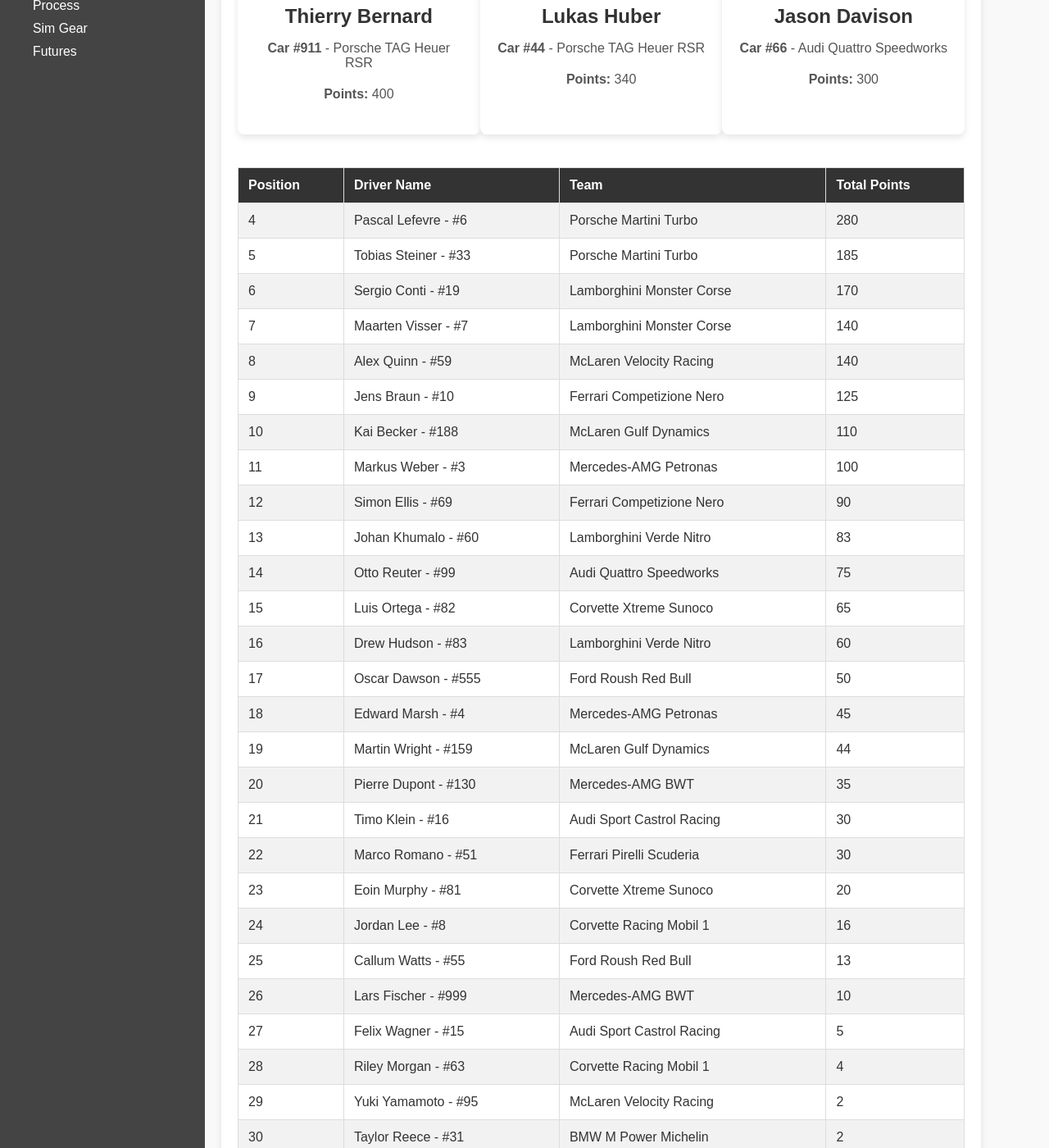
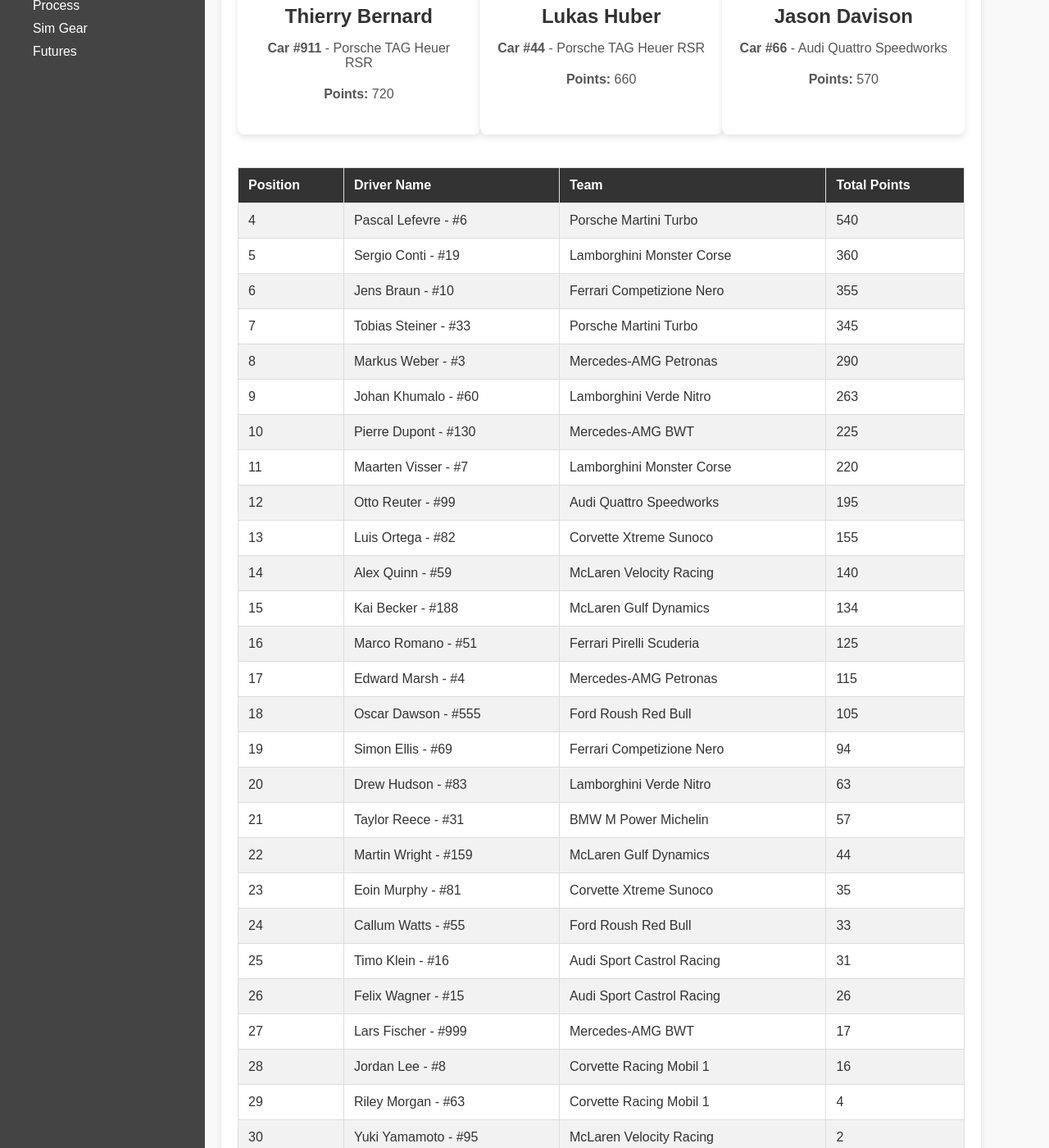
Before and after one commit to jadavison91/jadavison91.github.io, a Jekyll site: the page built from gt3_standings.html, in a window 1280 px wide and 1400 px high, scrolled down 253 px. Shown: the whole window at 82% size. Built offline with Jekyll 4.4.1, drawn with Linux system fonts in a browser that asks for light colours; some of the changed text lies outside the part shown.

```diff
--- a/gt3_standings.html
+++ b/gt3_standings.html
@@ -1,6 +1,6 @@
 ---
 layout: default
-title: GT3 Season Standings
+title: GT3 Season: Standings
 ---
 
     <!-- Main Content -->
@@ -15,21 +15,21 @@ title: GT3 Season Standings
                 <img src="/resources/profile_bernard.webp" alt="Photo of Thierry Bernard">
                 <h2>Thierry Bernard</h2>
                 <p><strong>Car #911</strong> - Porsche TAG Heuer RSR</p>
-            <p><strong>Points:</strong> 400</p>
+                <p><strong>Points:</strong> 720</p>
             </div>
 
             <div class="card">
                 <img src="/resources/profile_huber.webp" alt="Photo of Lukas Huber">
                 <h2>Lukas Huber</h2>
                 <p><strong>Car #44</strong> - Porsche TAG Heuer RSR</p>
-            <p><strong>Points:</strong> 340</p>
+                <p><strong>Points:</strong> 660</p>
             </div>
 
             <div class="card">
                 <img src="/resources/profile_davison.webp" alt="Photo of Jason Davison">
                 <h2>Jason Davison</h2>
                 <p><strong>Car #66</strong> - Audi Quattro Speedworks</p>
-            <p><strong>Points:</strong> 300</p>
+                <p><strong>Points:</strong> 570</p>
             </div>
 
         </div>
@@ -45,188 +45,188 @@ title: GT3 Season Standings
                 <td>4</td>
                 <td>Pascal Lefevre - #6</td>
                 <td>Porsche Martini Turbo</td>
-            <td>280</td>
+                <td>540</td>
             </tr>
 
             <tr>
                 <td>5</td>
-            <td>Tobias Steiner - #33</td>
-            <td>Porsche Martini Turbo</td>
-            <td>185</td>
+                <td>Sergio Conti - #19</td>
+                <td>Lamborghini Monster Corse</td>
+                <td>360</td>
             </tr>
 
             <tr>
                 <td>6</td>
-            <td>Sergio Conti - #19</td>
-            <td>Lamborghini Monster Corse</td>
-            <td>170</td>
+                <td>Jens Braun - #10</td>
+                <td>Ferrari Competizione Nero</td>
+                <td>355</td>
             </tr>
 
             <tr>
                 <td>7</td>
-            <td>Maarten Visser - #7</td>
-            <td>Lamborghini Monster Corse</td>
-            <td>140</td>
+                <td>Tobias Steiner - #33</td>
+                <td>Porsche Martini Turbo</td>
+                <td>345</td>
             </tr>
 
             <tr>
                 <td>8</td>
+                <td>Markus Weber - #3</td>
+                <td>Mercedes-AMG Petronas</td>
+                <td>290</td>
+            </tr>
+
+            <tr>
+                <td>9</td>
+                <td>Johan Khumalo - #60</td>
+                <td>Lamborghini Verde Nitro</td>
+                <td>263</td>
+            </tr>
+
+            <tr>
+                <td>10</td>
+                <td>Pierre Dupont - #130</td>
+                <td>Mercedes-AMG BWT</td>
+                <td>225</td>
+            </tr>
+
+            <tr>
+                <td>11</td>
+                <td>Maarten Visser - #7</td>
+                <td>Lamborghini Monster Corse</td>
+                <td>220</td>
+            </tr>
+
+            <tr>
+                <td>12</td>
+                <td>Otto Reuter - #99</td>
+                <td>Audi Quattro Speedworks</td>
+                <td>195</td>
+            </tr>
+
+            <tr>
+                <td>13</td>
+                <td>Luis Ortega - #82</td>
+                <td>Corvette Xtreme Sunoco</td>
+                <td>155</td>
+            </tr>
+
+            <tr>
+                <td>14</td>
                 <td>Alex Quinn - #59</td>
                 <td>McLaren Velocity Racing</td>
                 <td>140</td>
             </tr>
 
             <tr>
-            <td>9</td>
-            <td>Jens Braun - #10</td>
-            <td>Ferrari Competizione Nero</td>
+                <td>15</td>
+                <td>Kai Becker - #188</td>
+                <td>McLaren Gulf Dynamics</td>
+                <td>134</td>
+            </tr>
+
+            <tr>
+                <td>16</td>
+                <td>Marco Romano - #51</td>
+                <td>Ferrari Pirelli Scuderia</td>
                 <td>125</td>
             </tr>
 
             <tr>
-            <td>10</td>
-            <td>Kai Becker - #188</td>
-            <td>McLaren Gulf Dynamics</td>
-            <td>110</td>
-        </tr>
-
-        <tr>
-            <td>11</td>
-            <td>Markus Weber - #3</td>
+                <td>17</td>
+                <td>Edward Marsh - #4</td>
                 <td>Mercedes-AMG Petronas</td>
-            <td>100</td>
-        </tr>
-
-        <tr>
-            <td>12</td>
-            <td>Simon Ellis - #69</td>
-            <td>Ferrari Competizione Nero</td>
-            <td>90</td>
-        </tr>
-
-        <tr>
-            <td>13</td>
-            <td>Johan Khumalo - #60</td>
-            <td>Lamborghini Verde Nitro</td>
-            <td>83</td>
-        </tr>
-
-        <tr>
-            <td>14</td>
-            <td>Otto Reuter - #99</td>
-            <td>Audi Quattro Speedworks</td>
-            <td>75</td>
-        </tr>
-
-        <tr>
-            <td>15</td>
-            <td>Luis Ortega - #82</td>
-            <td>Corvette Xtreme Sunoco</td>
-            <td>65</td>
-        </tr>
-
-        <tr>
-            <td>16</td>
-            <td>Drew Hudson - #83</td>
-            <td>Lamborghini Verde Nitro</td>
-            <td>60</td>
-        </tr>
-
-        <tr>
-            <td>17</td>
-            <td>Oscar Dawson - #555</td>
-            <td>Ford Roush Red Bull</td>
-            <td>50</td>
+                <td>115</td>
             </tr>
 
             <tr>
                 <td>18</td>
-            <td>Edward Marsh - #4</td>
-            <td>Mercedes-AMG Petronas</td>
-            <td>45</td>
+                <td>Oscar Dawson - #555</td>
+                <td>Ford Roush Red Bull</td>
+                <td>105</td>
             </tr>
 
             <tr>
                 <td>19</td>
+                <td>Simon Ellis - #69</td>
+                <td>Ferrari Competizione Nero</td>
+                <td>94</td>
+            </tr>
+
+            <tr>
+                <td>20</td>
+                <td>Drew Hudson - #83</td>
+                <td>Lamborghini Verde Nitro</td>
+                <td>63</td>
+            </tr>
+
+            <tr>
+                <td>21</td>
+                <td>Taylor Reece - #31</td>
+                <td>BMW M Power Michelin</td>
+                <td>57</td>
+            </tr>
+
+            <tr>
+                <td>22</td>
                 <td>Martin Wright - #159</td>
                 <td>McLaren Gulf Dynamics</td>
                 <td>44</td>
             </tr>
 
             <tr>
-            <td>20</td>
-            <td>Pierre Dupont - #130</td>
-            <td>Mercedes-AMG BWT</td>
+                <td>23</td>
+                <td>Eoin Murphy - #81</td>
+                <td>Corvette Xtreme Sunoco</td>
                 <td>35</td>
             </tr>
 
             <tr>
-            <td>21</td>
-            <td>Timo Klein - #16</td>
-            <td>Audi Sport Castrol Racing</td>
-            <td>30</td>
+                <td>24</td>
+                <td>Callum Watts - #55</td>
+                <td>Ford Roush Red Bull</td>
+                <td>33</td>
             </tr>
 
             <tr>
-            <td>22</td>
-            <td>Marco Romano - #51</td>
-            <td>Ferrari Pirelli Scuderia</td>
-            <td>30</td>
+                <td>25</td>
+                <td>Timo Klein - #16</td>
+                <td>Audi Sport Castrol Racing</td>
+                <td>31</td>
             </tr>
 
             <tr>
-            <td>23</td>
-            <td>Eoin Murphy - #81</td>
-            <td>Corvette Xtreme Sunoco</td>
-            <td>20</td>
+                <td>26</td>
+                <td>Felix Wagner - #15</td>
+                <td>Audi Sport Castrol Racing</td>
+                <td>26</td>
             </tr>
 
             <tr>
-            <td>24</td>
+                <td>27</td>
+                <td>Lars Fischer - #999</td>
+                <td>Mercedes-AMG BWT</td>
+                <td>17</td>
+            </tr>
+
+            <tr>
+                <td>28</td>
                 <td>Jordan Lee - #8</td>
                 <td>Corvette Racing Mobil 1</td>
                 <td>16</td>
             </tr>
 
             <tr>
-            <td>25</td>
-            <td>Callum Watts - #55</td>
-            <td>Ford Roush Red Bull</td>
-            <td>13</td>
-        </tr>
-
-        <tr>
-            <td>26</td>
-            <td>Lars Fischer - #999</td>
-            <td>Mercedes-AMG BWT</td>
-            <td>10</td>
-        </tr>
-
-        <tr>
-            <td>27</td>
-            <td>Felix Wagner - #15</td>
-            <td>Audi Sport Castrol Racing</td>
-            <td>5</td>
-        </tr>
-
-        <tr>
-            <td>28</td>
+                <td>29</td>
                 <td>Riley Morgan - #63</td>
                 <td>Corvette Racing Mobil 1</td>
                 <td>4</td>
             </tr>
 
             <tr>
-            <td>29</td>
+                <td>30</td>
                 <td>Yuki Yamamoto - #95</td>
                 <td>McLaren Velocity Racing</td>
-            <td>2</td>
-        </tr>
-
-        <tr>
-            <td>30</td>
-            <td>Taylor Reece - #31</td>
-            <td>BMW M Power Michelin</td>
                 <td>2</td>
             </tr>
 
@@ -293,79 +293,79 @@ title: GT3 Season Standings
             <tr>
                 <td>4</td>
                 <td>Lamborghini Monster Corse</td>
-            <td>310</td>
+                <td>580</td>
             </tr>
 
             <tr>
                 <td>5</td>
                 <td>Ferrari Competizione Nero</td>
-            <td>215</td>
+                <td>449</td>
             </tr>
 
             <tr>
                 <td>6</td>
-            <td>McLaren Gulf Dynamics</td>
-            <td>154</td>
+                <td>Mercedes-AMG Petronas</td>
+                <td>405</td>
             </tr>
 
             <tr>
                 <td>7</td>
-            <td>Mercedes-AMG Petronas</td>
-            <td>145</td>
+                <td>Lamborghini Verde Nitro</td>
+                <td>326</td>
             </tr>
 
             <tr>
                 <td>8</td>
-            <td>Lamborghini Verde Nitro</td>
-            <td>143</td>
+                <td>Mercedes-AMG BWT</td>
+                <td>242</td>
             </tr>
 
             <tr>
                 <td>9</td>
+                <td>Corvette Xtreme Sunoco</td>
+                <td>190</td>
+            </tr>
+
+            <tr>
+                <td>10</td>
+                <td>McLaren Gulf Dynamics</td>
+                <td>178</td>
+            </tr>
+
+            <tr>
+                <td>11</td>
                 <td>McLaren Velocity Racing</td>
                 <td>142</td>
             </tr>
 
             <tr>
-            <td>10</td>
-            <td>Corvette Xtreme Sunoco</td>
-            <td>85</td>
-        </tr>
-
-        <tr>
-            <td>11</td>
+                <td>12</td>
                 <td>Ford Roush Red Bull</td>
-            <td>63</td>
-        </tr>
-
-        <tr>
-            <td>12</td>
-            <td>Mercedes-AMG BWT</td>
-            <td>45</td>
+                <td>138</td>
             </tr>
 
             <tr>
                 <td>13</td>
-            <td>Audi Sport Castrol Racing</td>
-            <td>35</td>
+                <td>Ferrari Pirelli Scuderia</td>
+                <td>125</td>
             </tr>
 
             <tr>
                 <td>14</td>
-            <td>Ferrari Pirelli Scuderia</td>
-            <td>30</td>
+                <td>Audi Sport Castrol Racing</td>
+                <td>57</td>
             </tr>
 
             <tr>
                 <td>15</td>
-            <td>Corvette Racing Mobil 1</td>
-            <td>20</td>
+                <td>BMW M Power Michelin</td>
+                <td>57</td>
             </tr>
 
             <tr>
                 <td>16</td>
-            <td>BMW M Power Michelin</td>
-            <td>2</td>
+                <td>Corvette Racing Mobil 1</td>
+                <td>20</td>
             </tr>
 
             <tr>
@@ -376,3 +376,5 @@ title: GT3 Season Standings
 
         </table>
     </div>
+</body>
+</html>
--- a/gt3_summary_W03.html
+++ b/gt3_summary_W03.html
@@ -19,7 +19,7 @@ title: Race Report - GT3 World Championship
         <p>Round 3 of the GT3 World Championship at the historic Silverstone Circuit marked the first endurance race of the season, challenging drivers to adapt their strategies for the extended race format. The combination of high-speed straights, technical corners, and increased fatigue tested both driver and machine over 42 grueling laps.</p>
 
         <h3>Qualifying Struggles for Davison, Bernard Shines</h3>
-        <p>Thierry Bernard (#911) set the bar high in qualifying, clocking an impressive lap of 2:01.81 to claim pole position. Lukas Huber (#44) followed closely behind, with Johan Khumalo (#60) securing a solid third. Jason Davison, struggling with setup issues, managed only 10th place on the grid—a significant setback for a driver expected to contend for podiums.</p><p>Reflecting on his difficulties, Davison shared his frustration: “We couldn't get the setup right this weekend and struggled both in quali and the race. It just wasn't our weekend.”</p>
+        <p>Thierry Bernard (#911) set the bar high in qualifying, clocking an impressive lap of 2:01.81 to claim pole position. Lukas Huber (#44) followed closely behind, with Johan Khumalo (#60) securing a solid third. Jason Davison, struggling with setup issues, managed only 10th place on the grid—a significant setback for a driver expected to contend for podiums.</p><p>Reflecting on his difficulties, Davison shared his frustration: <b>“We couldn't get the setup right this weekend and struggled both in quali and the race. It just wasn't our weekend.”</b></p>
 
         <h3>Race Recap: Bernard Leads from the Front</h3>
         <p>From the start, Thierry Bernard (#911) took control, demonstrating exceptional endurance and precision as he led for 39 of the 42 laps. Huber made a valiant attempt to pressure Bernard, even seizing the lead briefly, but Bernard’s consistent pace allowed him to regain and maintain his position to the checkered flag.</p><p><strong><em>“The track is fast and unforgiving, but today everything came together,” said Bernard. “It’s always special to win at a place like Silverstone.”</em></strong></p>
```
Also changed, not shown: other parts of gt3_standings.html (+3 -3 lines), gt3_results_W04.html (added, +239 -0 lines), gt3_schedule.csv (added, +16 -0 lines), gt3_schedule.html (+4 -3 lines), gt3_summary_w04.html (added, +38 -0 lines). Lines whose indentation alone changed are shown as unchanged.
